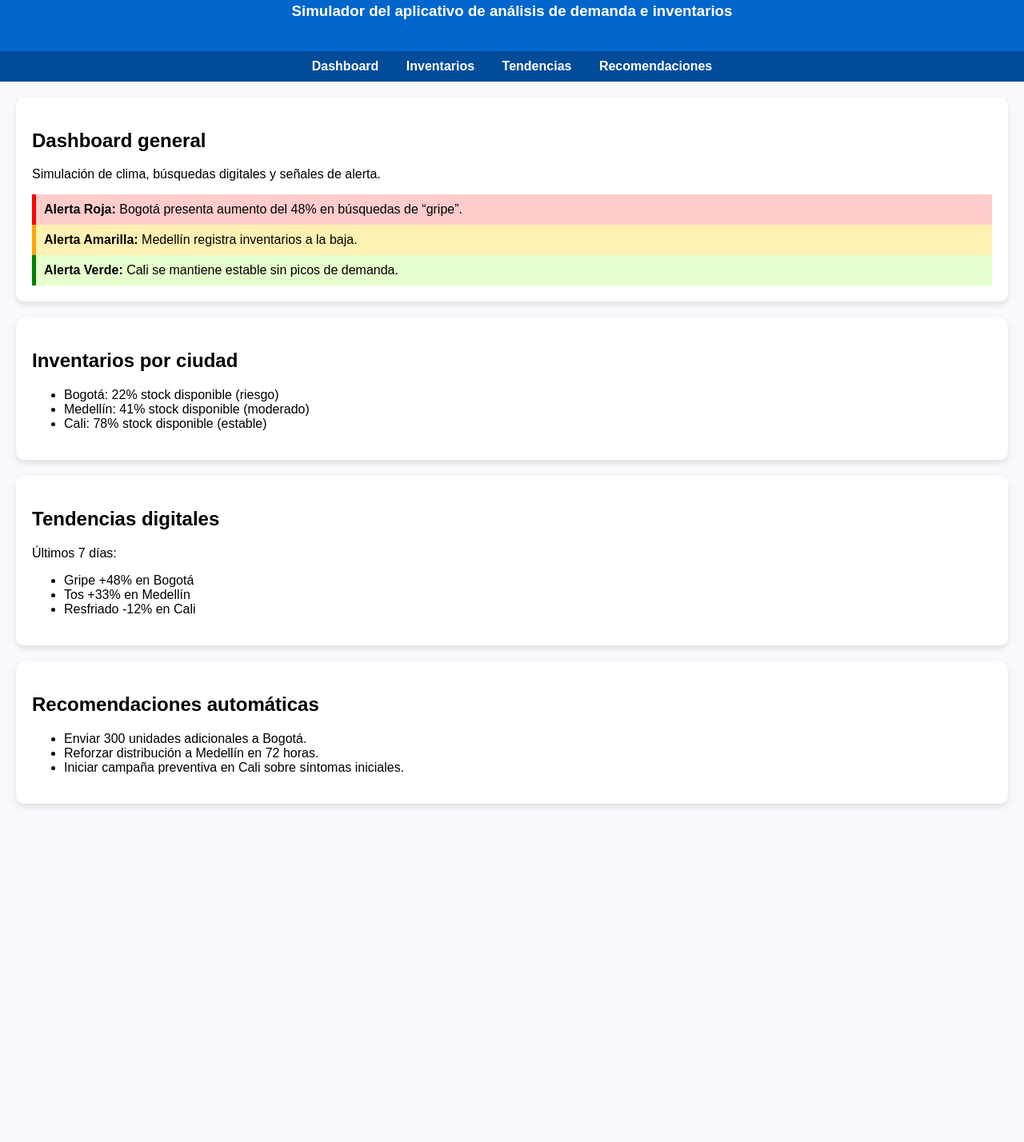
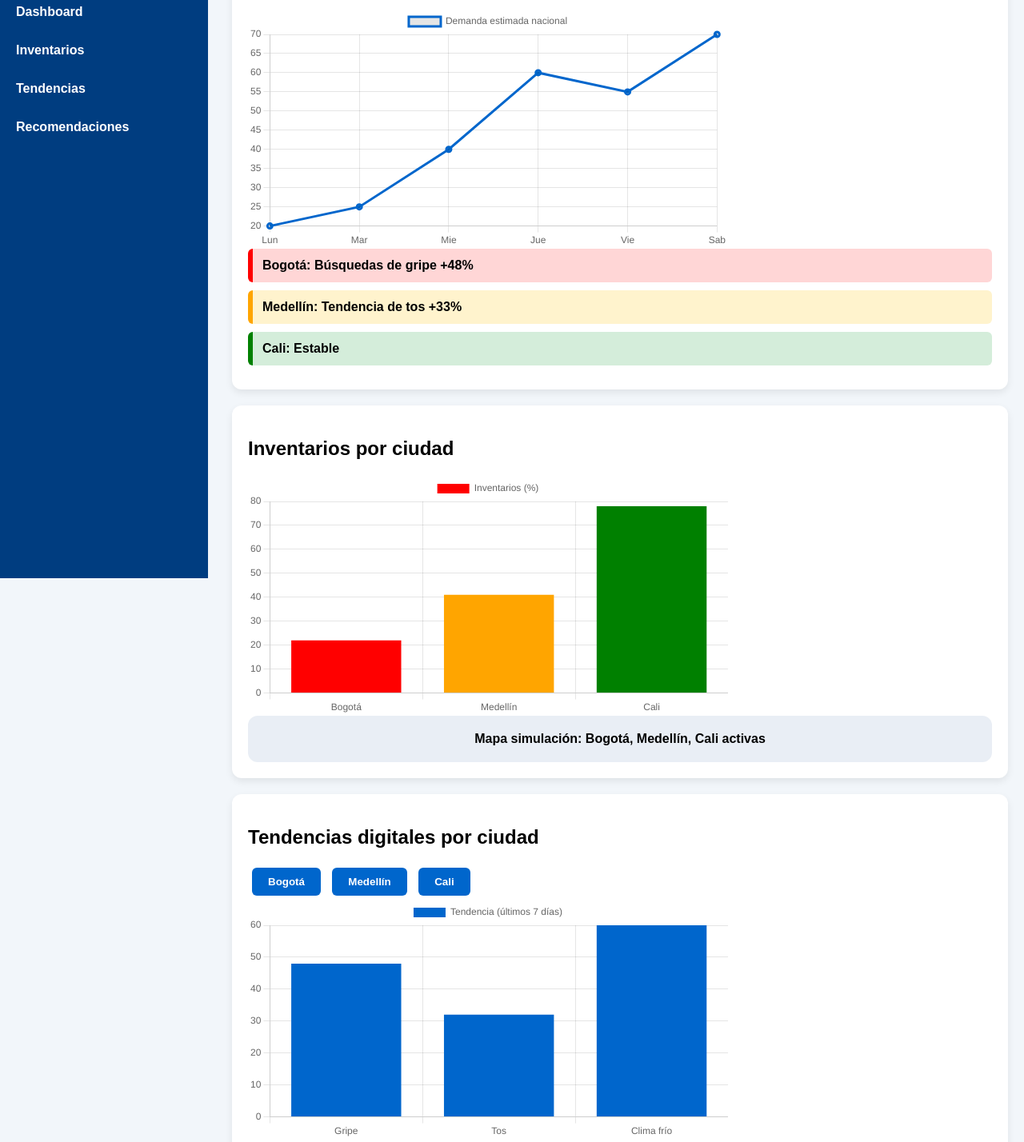
Before and after one commit to jentabordamonsalve-jpg/vick-dataflow, a plain HTML site: page index.html in a window 1280 px wide. Shown: the part 97-1525 px from the top of the page at 80% size. Before the commit the page ends 1142 px from the top, so only its background shows below. Drawn offline with nearby package versions, Linux system fonts and the light colour scheme.

Commit message:
Update index.html

```diff
--- a/index.html
+++ b/index.html
@@ -3,84 +3,218 @@
 <head>
     <meta charset="UTF-8">
     <meta name="viewport" content="width=device-width, initial-scale=1.0">
-    <title>Flujo de Datos de Vick</title>
+    <title>VICK DATAFLOW - Avanzado</title>
+
+    <!-- Librería de gráficas -->
+    <script src="https://cdn.jsdelivr.net/npm/chart.js"></script>
+
     <style>
-        body { font-family: Arial, sans-serif; margin: 0; background-color: #f7f9fc; }
-        header { background: #0066cc; color: white; padding: 20px; text-align: center; }
-        nav { background: #004c99; padding: 10px; text-align: center; }
-        nav a { color: white; margin: 0 15px; text-decoration: none; font-weight: bold; }
-        .container { padding: 20px; }
+        body {
+            margin: 0;
+            font-family: Arial, sans-serif;
+            background: #f2f6fa;
+        }
+        .sidebar {
+            width: 260px;
+            background: #003d80;
+            color: white;
+            height: 100vh;
+            position: fixed;
+            padding-top: 20px;
+        }
+        .sidebar h2 {
+            text-align: center;
+            margin-bottom: 20px;
+        }
+        .sidebar a {
+            display: block;
+            padding: 15px 20px;
+            color: white;
+            text-decoration: none;
+            font-weight: bold;
+        }
+        .sidebar a:hover {
+            background: #0066cc;
+        }
+        .content {
+            margin-left: 270px;
+            padding: 20px;
+        }
         .card {
             background: white;
             padding: 20px;
+            border-radius: 12px;
             margin-bottom: 20px;
-            border-radius: 10px;
-            box-shadow: 0 4px 8px rgba(0,0,0,0.1);
+            box-shadow: 0 4px 10px rgba(0,0,0,0.08);
         }
-        .alerta-alta { background: #ffcccc; padding: 10px; border-left: 5px solid red; }
-        .alerta-media { background: #fff0b3; padding: 10px; border-left: 5px solid orange; }
-        .alerta-baja { background: #e6ffcc; padding: 10px; border-left: 5px solid green; }
+        .chart-container {
+            width: 100%;
+            height: 300px;
+        }
+        .alerta {
+            padding: 12px;
+            border-radius: 6px;
+            margin-bottom: 10px;
+            font-weight: bold;
+        }
+        .roja { background: #ffd6d6; border-left: 6px solid red; }
+        .amarilla { background: #fff3cd; border-left: 6px solid orange; }
+        .verde { background: #d4edda; border-left: 6px solid green; }
+
+        .city-buttons button {
+            padding: 10px 20px;
+            border: none;
+            margin: 5px;
+            cursor: pointer;
+            border-radius: 6px;
+            background: #0066cc;
+            color: white;
+            font-weight: bold;
+        }
+        .city-buttons button:hover {
+            background: #004c99;
+        }
+        .map-box {
+            background: #e9eef5;
+            padding: 20px;
+            border-radius: 12px;
+            text-align: center;
+            font-weight: bold;
+        }
     </style>
 </head>
+
 <body>
 
-<header>
-    <h1>VICK DATAFLOW</h1>
-    <h3>Simulador del aplicativo de análisis de demanda e inventarios</h3>
-</header>
-
-<nav>
+    <div class="sidebar">
+        <h2>VICK DATAFLOW</h2>
         <a href="#dashboard">Dashboard</a>
         <a href="#inventarios">Inventarios</a>
         <a href="#tendencias">Tendencias</a>
         <a href="#recomendaciones">Recomendaciones</a>
-</nav>
+    </div>
 
-<div class="container">
+    <div class="content">
 
+        <!-- DASHBOARD -->
         <div id="dashboard" class="card">
             <h2>Dashboard general</h2>
-        <p>Simulación de clima, búsquedas digitales y señales de alerta.</p>
-        <div class="alerta-alta">
-            <strong>Alerta Roja:</strong> Bogotá presenta aumento del 48% en búsquedas de “gripe”.
+
+            <div class="chart-container">
+                <canvas id="demandaChart"></canvas>
             </div>
-        <div class="alerta-media">
-            <strong>Alerta Amarilla:</strong> Medellín registra inventarios a la baja.
+
+            <div id="alertas"></div>
         </div>
-        <div class="alerta-baja">
-            <strong>Alerta Verde:</strong> Cali se mantiene estable sin picos de demanda.
+
+        <!-- INVENTARIOS -->
+        <div id="inventarios" class="card">
+            <h2>Inventarios por ciudad</h2>
+
+            <div class="chart-container">
+                <canvas id="inventarioChart"></canvas>
+            </div>
+
+            <div class="map-box">
+                Mapa simulación: Bogotá, Medellín, Cali activas
             </div>
         </div>
 
-    <div id="inventarios" class="card">
-        <h2>Inventarios por ciudad</h2>
-        <ul>
-            <li>Bogotá: 22% stock disponible (riesgo)</li>
-            <li>Medellín: 41% stock disponible (moderado)</li>
-            <li>Cali: 78% stock disponible (estable)</li>
-        </ul>
+        <!-- TENDENCIAS -->
+        <div id="tendencias" class="card">
+            <h2>Tendencias digitales por ciudad</h2>
+
+            <div class="city-buttons">
+                <button onclick="cambiarCiudad('Bogotá')">Bogotá</button>
+                <button onclick="cambiarCiudad('Medellín')">Medellín</button>
+                <button onclick="cambiarCiudad('Cali')">Cali</button>
             </div>
 
-    <div id="tendencias" class="card">
-        <h2>Tendencias digitales</h2>
-        <p>Últimos 7 días:</p>
-        <ul>
-            <li>Gripe +48% en Bogotá</li>
-            <li>Tos +33% en Medellín</li>
-            <li>Resfriado -12% en Cali</li>
-        </ul>
+            <div class="chart-container">
+                <canvas id="tendenciasChart"></canvas>
+            </div>
         </div>
 
+        <!-- RECOMENDACIONES -->
         <div id="recomendaciones" class="card">
             <h2>Recomendaciones automáticas</h2>
-        <ul>
-            <li>Enviar 300 unidades adicionales a Bogotá.</li>
-            <li>Reforzar distribución a Medellín en 72 horas.</li>
-            <li>Iniciar campaña preventiva en Cali sobre síntomas iniciales.</li>
-        </ul>
+
+            <div id="reco"></div>
         </div>
 
     </div>
 
+<script>
+    // Datos simulados
+    const ciudades = {
+        "Bogotá": { gripe: 48, tos: 32, frio: 60, inventario: 22 },
+        "Medellín": { gripe: 27, tos: 33, frio: 45, inventario: 41 },
+        "Cali": { gripe: -12, tos: 5, frio: 15, inventario: 78 }
+    };
+
+    // Gráfica Demanda
+    new Chart(document.getElementById('demandaChart'), {
+        type: 'line',
+        data: {
+            labels: ['Lun', 'Mar', 'Mie', 'Jue', 'Vie', 'Sab'],
+            datasets: [{
+                label: 'Demanda estimada nacional',
+                data: [20, 25, 40, 60, 55, 70],
+                borderColor: '#0066cc',
+                borderWidth: 3,
+                fill: false
+            }]
+        }
+    });
+
+    // Gráfica Inventarios
+    new Chart(document.getElementById('inventarioChart'), {
+        type: 'bar',
+        data: {
+            labels: ['Bogotá', 'Medellín', 'Cali'],
+            datasets: [{
+                label: 'Inventarios (%)',
+                data: [22, 41, 78],
+                backgroundColor: ['red', 'orange', 'green']
+            }]
+        }
+    });
+
+    // Tendencias
+    let tendenciasChart = new Chart(document.getElementById('tendenciasChart'), {
+        type: 'bar',
+        data: {
+            labels: ['Gripe', 'Tos', 'Clima frío'],
+            datasets: [{
+                label: 'Tendencia (últimos 7 días)',
+                data: [48, 32, 60],
+                backgroundColor: '#0066cc'
+            }]
+        }
+    });
+
+    // Cambiar ciudad dinámicamente
+    function cambiarCiudad(ciudad) {
+        let data = ciudades[ciudad];
+        tendenciasChart.data.datasets[0].data = [data.gripe, data.tos, data.frio];
+        tendenciasChart.update();
+
+        document.getElementById('reco').innerHTML = `
+            <div class="alerta roja">Recomendación ciudad ${ciudad}: ${
+                data.inventario < 30 ? 'Enviar unidades urgentes' :
+                data.inventario < 50 ? 'Refuerzo moderado' :
+                'Mantener abastecimiento'
+            }</div>
+        `;
+    }
+
+    // Alertas dashboard
+    document.getElementById("alertas").innerHTML = `
+        <div class="alerta roja">Bogotá: Búsquedas de gripe +48%</div>
+        <div class="alerta amarilla">Medellín: Tendencia de tos +33%</div>
+        <div class="alerta verde">Cali: Estable</div>
+    `;
+</script>
+
 </body>
 </html>
```
Lines whose indentation alone changed are shown as unchanged.
